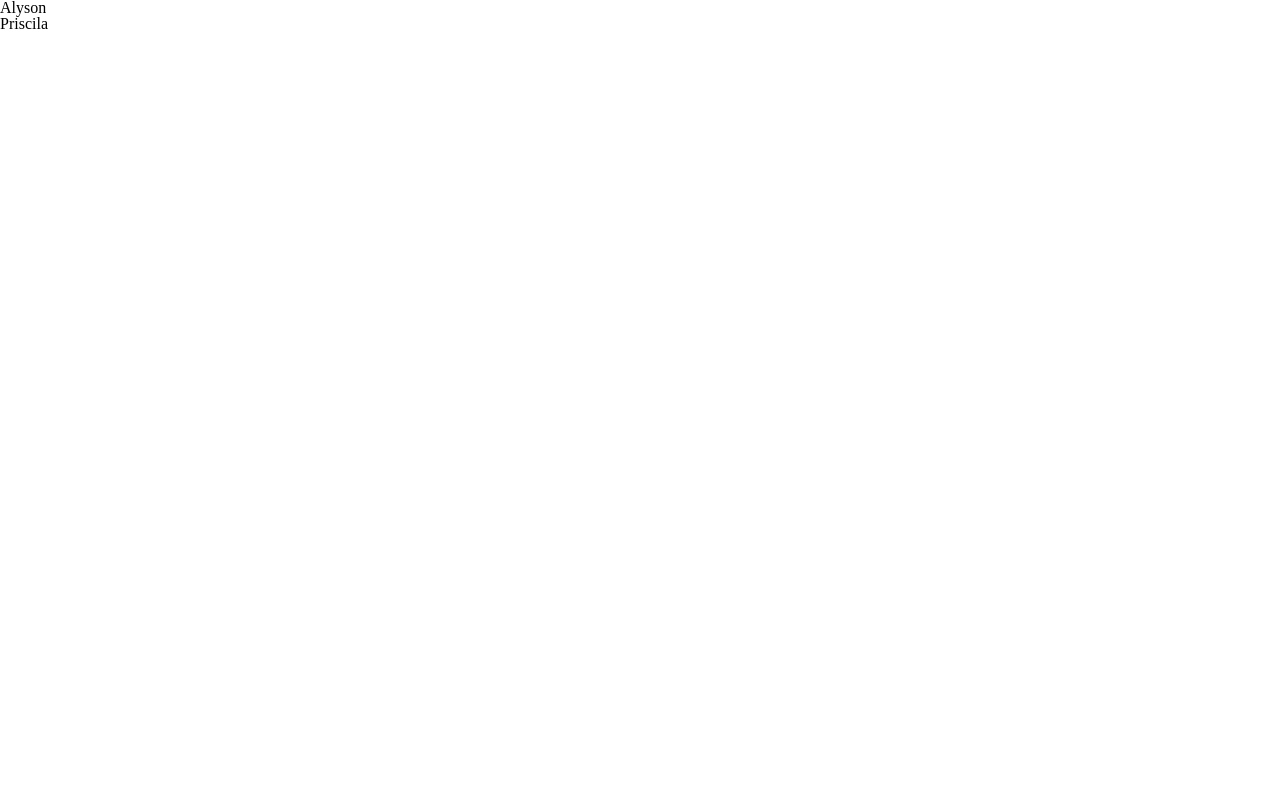
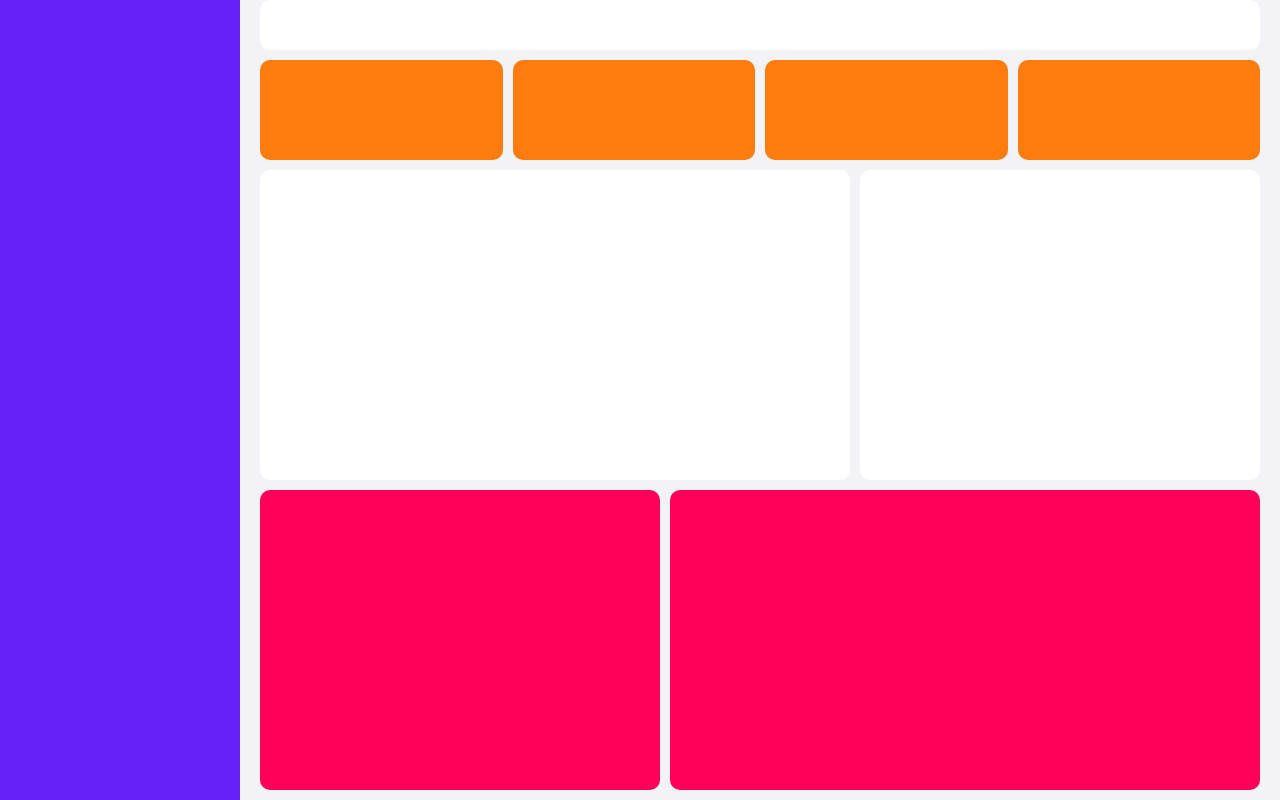
Before and after one commit to AlysoonFelipeeDev/admin-panel, a React (Vite) app: page /users in a window 1280 px wide. Built offline with nearby package versions, Linux system fonts and the light colour scheme; data requests are answered from the project's data file.

Commit message:
style: arquitetura padrao do layout

```diff
--- a/src/App.tsx
+++ b/src/App.tsx
@@ -1,4 +1,4 @@
-import { UsersList } from './components/UsersList'
+import { DefaultLayout } from './layouts/DefaultLayout'
 import { GlobalStyles } from './styles/GlobalStyles'
 
 function App() {
@@ -6,7 +6,8 @@ function App() {
   return (
     <>
     <GlobalStyles />
-      <UsersList />
+      <DefaultLayout />
+
     </>
   )
 }
--- /dev/null
+++ b/src/layouts/DefaultLayout.tsx
@@ -0,0 +1,82 @@
+import styled from "styled-components"
+
+export function DefaultLayout() {
+    return (
+        <Container>
+            <Sidebar></Sidebar>
+            <ContentContainer>
+                <Header></Header>
+                <Datas>
+                    <div></div>
+                    <div></div>
+                    <div></div>
+                    <div></div>
+                </Datas>
+                <Reports>
+                    <div></div>
+                    <div></div>
+                </Reports>
+                <Orders>
+                    <div></div>
+                    <div></div>
+                </Orders>
+            </ContentContainer>
+        </Container>
+    )
+}
+
+const Container = styled.div`
+    display: grid;
+    grid-template-columns: 240px 1fr;
+    height: 100vh;
+    background-color: #F3F3F7;
+`
+
+const Sidebar = styled.div`
+    grid-column: 1;
+    background-color: #6621F9;
+`
+
+const ContentContainer = styled.div`
+    display: grid;
+    grid-template-rows: 50px 100px 1fr 1fr;
+    gap: 10px;
+    margin: 0 20px
+
+`
+
+const Header = styled.header`
+    background-color: #FFFFFF;
+    border-radius: 10px
+`
+
+const Datas = styled.div`
+    display: grid;
+    grid-template-columns: 1fr 1fr 1fr 1fr;
+    gap: 10px;
+    div {
+        background-color: #FE7C0D;
+        border-radius: 10px
+    }
+`
+
+const Reports = styled.div`
+    display: grid;
+    grid-template-columns: 1fr 400px;
+    gap: 10px;
+    div {
+        background-color: #FFFFFF;
+        border-radius: 10px
+    }
+`
+
+const Orders = styled.div`
+    display: grid;
+    grid-template-columns: 400px 1fr;
+    gap: 10px;
+    div {
+        background-color: #FF005A;
+        border-radius: 10px;
+        margin-bottom: 10px;
+    }
+`
```
